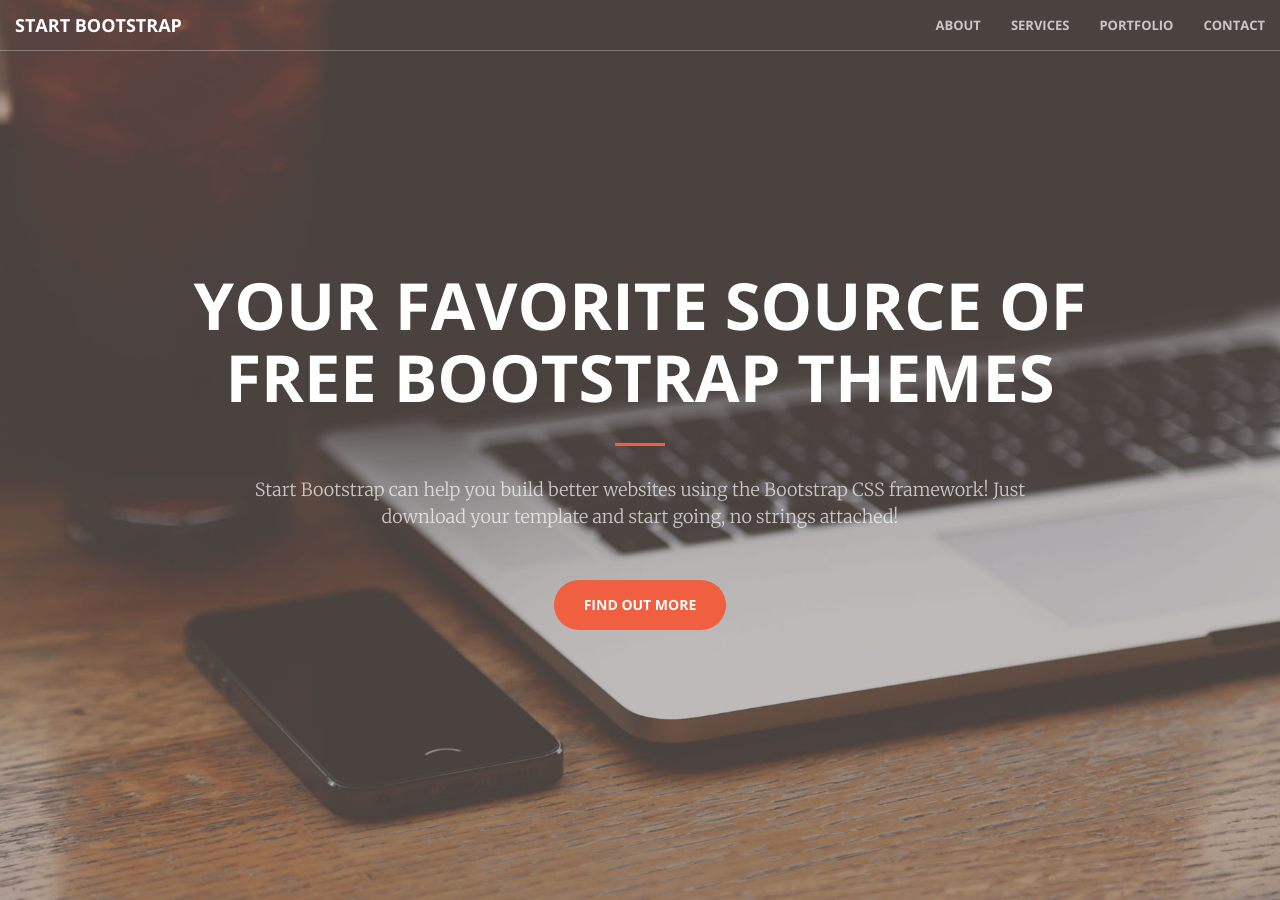
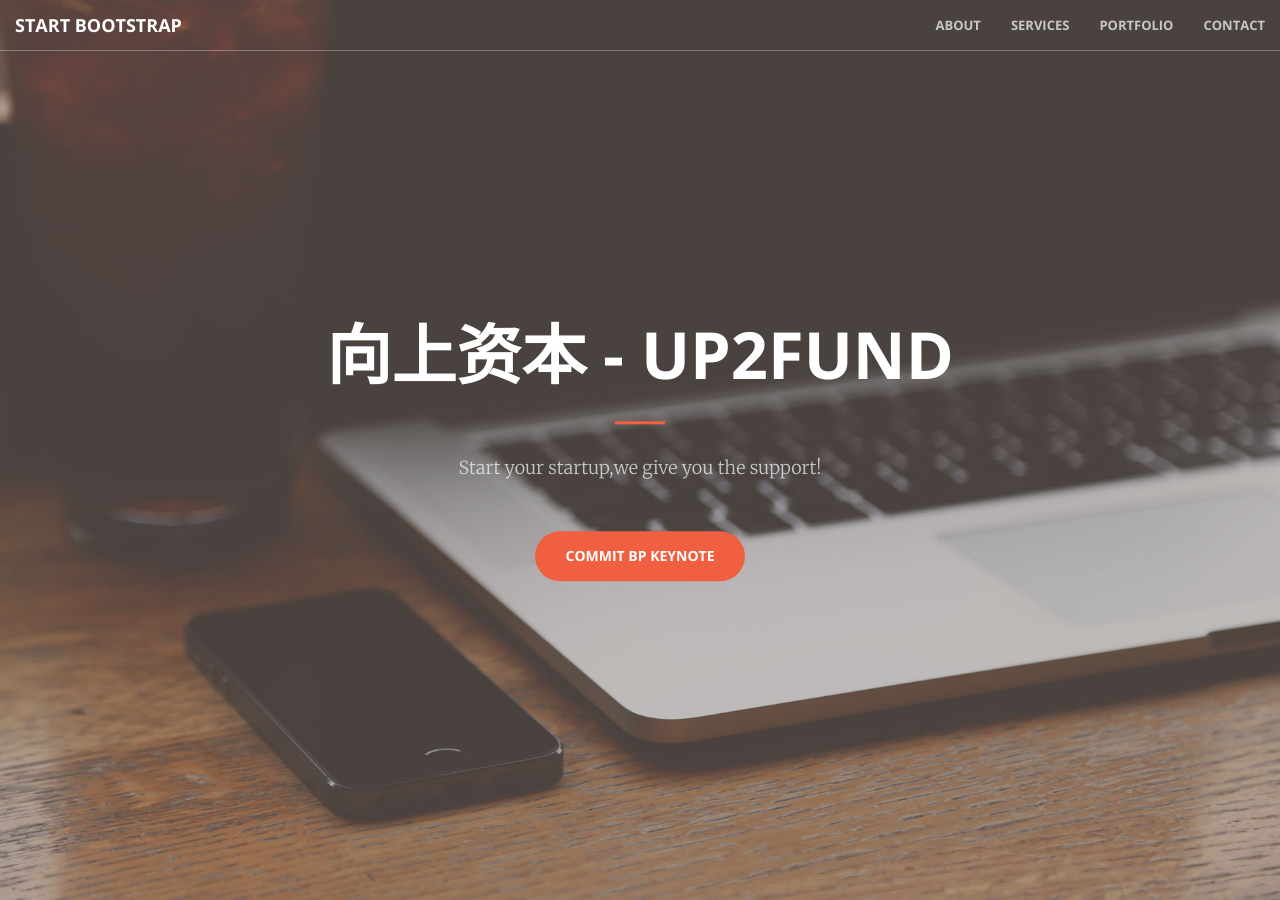
Before and after one commit to shawnall/shawnall.github.io, a Jekyll site: the page built from index.html, in a window 1280 px wide and 900 px high. Built offline with Jekyll 4.4.1, drawn with Linux system fonts in a browser that asks for light colours.

Commit message:
Update header.html

```diff
--- a/_includes/header.html
+++ b/_includes/header.html
@@ -1,10 +1,10 @@
 <header>
     <div class="header-content">
         <div class="header-content-inner">
-            <h1>Your Favorite Source of Free Bootstrap Themes</h1>
+            <h1>向上资本 - Up2Fund</h1>
             <hr>
-            <p>Start Bootstrap can help you build better websites using the Bootstrap CSS framework! Just download your template and start going, no strings attached!</p>
-            <a href="#about" class="btn btn-primary btn-xl page-scroll">Find Out More</a>
+            <p>Start your startup,we give you the support!</p>
+            <a href="#about" class="btn btn-primary btn-xl page-scroll">Commit BP Keynote</a>
         </div>
     </div>
 </header>
```
